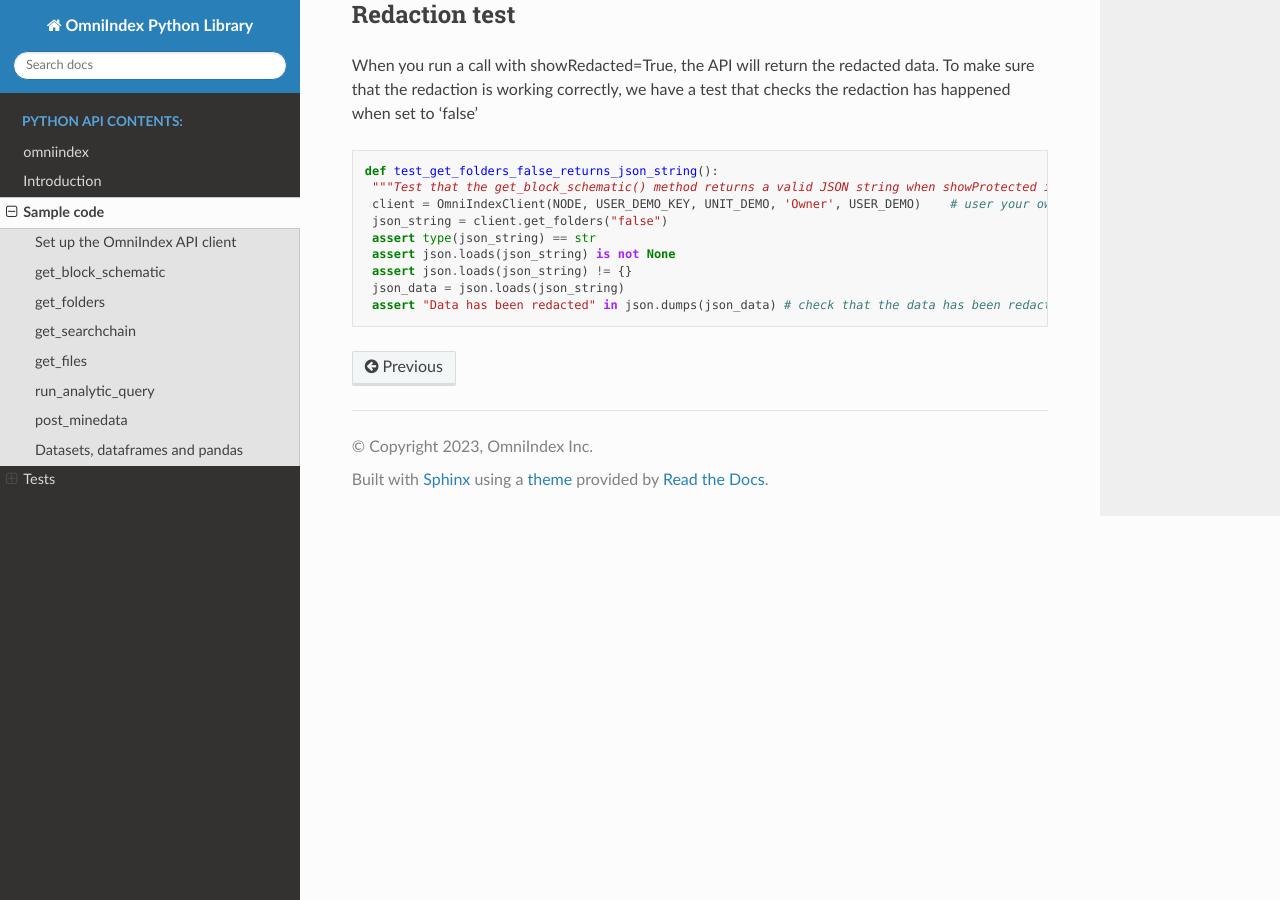
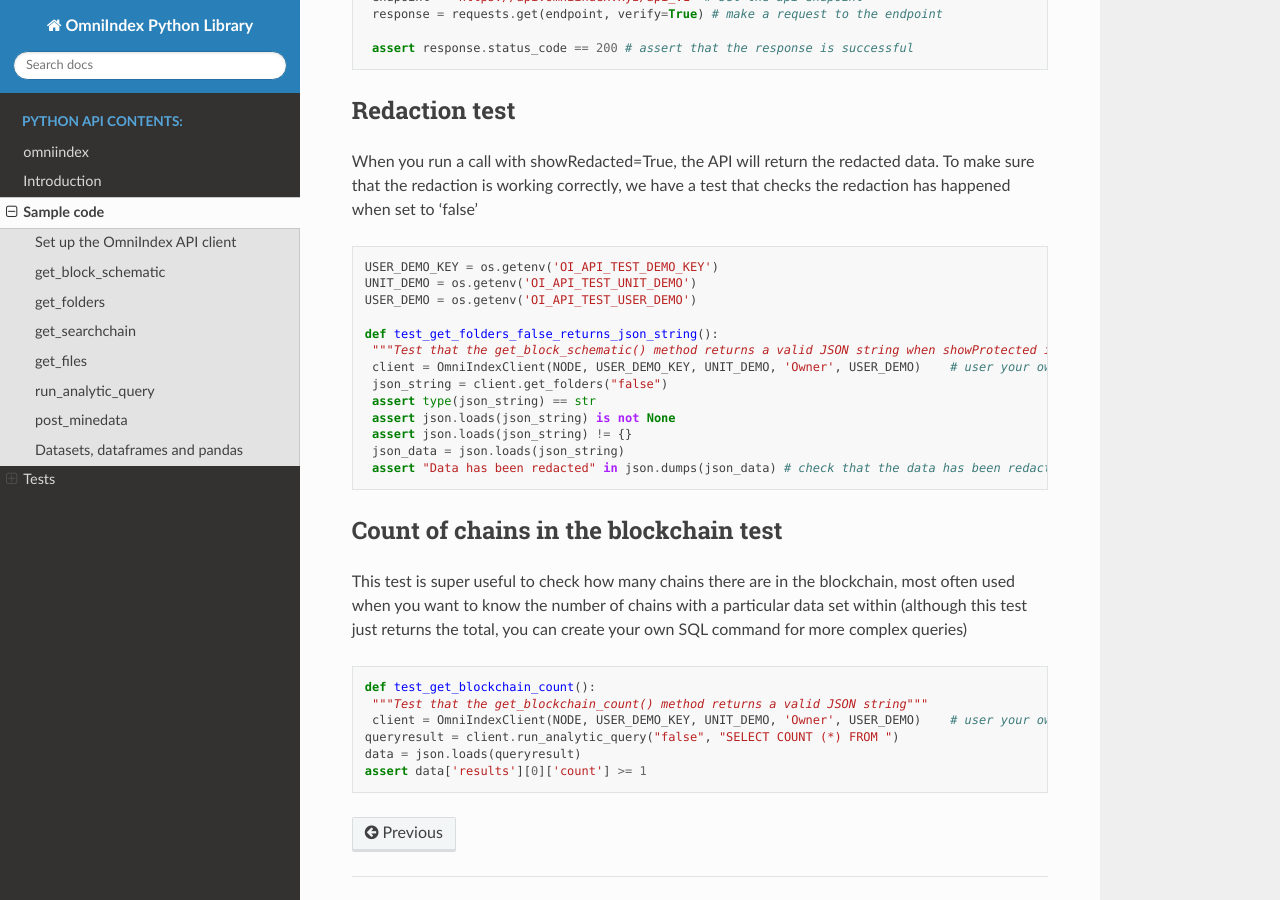
Before and after one commit to OmniIndex/python, a Sphinx documentation site: the page built from docs/source/examples/sample_code.rst, in a window 1280 px wide and 900 px high, scrolled down 6377 px. Built offline with Sphinx 7.4.7 and the Read the Docs theme 2.0.0, drawn with Linux system fonts in a browser that asks for light colours; some of the changed text lies outside the part shown.

Commit message:
📝 docs:(API): additional test documented to check that chains >=1
A really useful test that you don't have a zero count in your blockchain.

```diff
--- a/docs/source/examples/sample_code.rst
+++ b/docs/source/examples/sample_code.rst
@@ -220,6 +220,9 @@ If you want to use the popular Pandas dataframe library, the OmniIndex API retur
 Tests
 =====
 
+There is a set of tests that can be run against the API endpoints. These are not exhaustive, but they do cover the main functionality of the API and are included in the file
+tools/omni_api_test.py and utilise the `pytest` package which should be installed in your virtual environment.
+
 API endpoint tests
 ------------------
 
@@ -258,6 +261,10 @@ When you run a call with showRedacted=True, the API will return the redacted dat
 
 .. code-block:: python
 
+   USER_DEMO_KEY = os.getenv('OI_API_TEST_DEMO_KEY')
+   UNIT_DEMO = os.getenv('OI_API_TEST_UNIT_DEMO')
+   USER_DEMO = os.getenv('OI_API_TEST_USER_DEMO')
+
    def test_get_folders_false_returns_json_string():
     """Test that the get_block_schematic() method returns a valid JSON string when showProtected is set to false"""
     client = OmniIndexClient(NODE, USER_DEMO_KEY, UNIT_DEMO, 'Owner', USER_DEMO)    # user your own api key etc here
@@ -267,3 +274,17 @@ When you run a call with showRedacted=True, the API will return the redacted dat
     assert json.loads(json_string) != {}
     json_data = json.loads(json_string)
     assert "Data has been redacted" in json.dumps(json_data) # check that the data has been redacted
+
+Count of chains in the blockchain test
+--------------------------------------
+
+This test is super useful to check how many chains there are in the blockchain, most often used when you want to know the number of chains with a particular data set within (although this test just returns the total, you can create your own SQL command for more complex queries)
+
+.. code-block:: python
+
+   def test_get_blockchain_count():
+    """Test that the get_blockchain_count() method returns a valid JSON string"""
+    client = OmniIndexClient(NODE, USER_DEMO_KEY, UNIT_DEMO, 'Owner', USER_DEMO)    # user your own api key etc here
+   queryresult = client.run_analytic_query("false", "SELECT COUNT (*) FROM ")
+   data = json.loads(queryresult)
+   assert data['results'][0]['count'] >= 1
```
Also changed, not shown: 1 other file.
